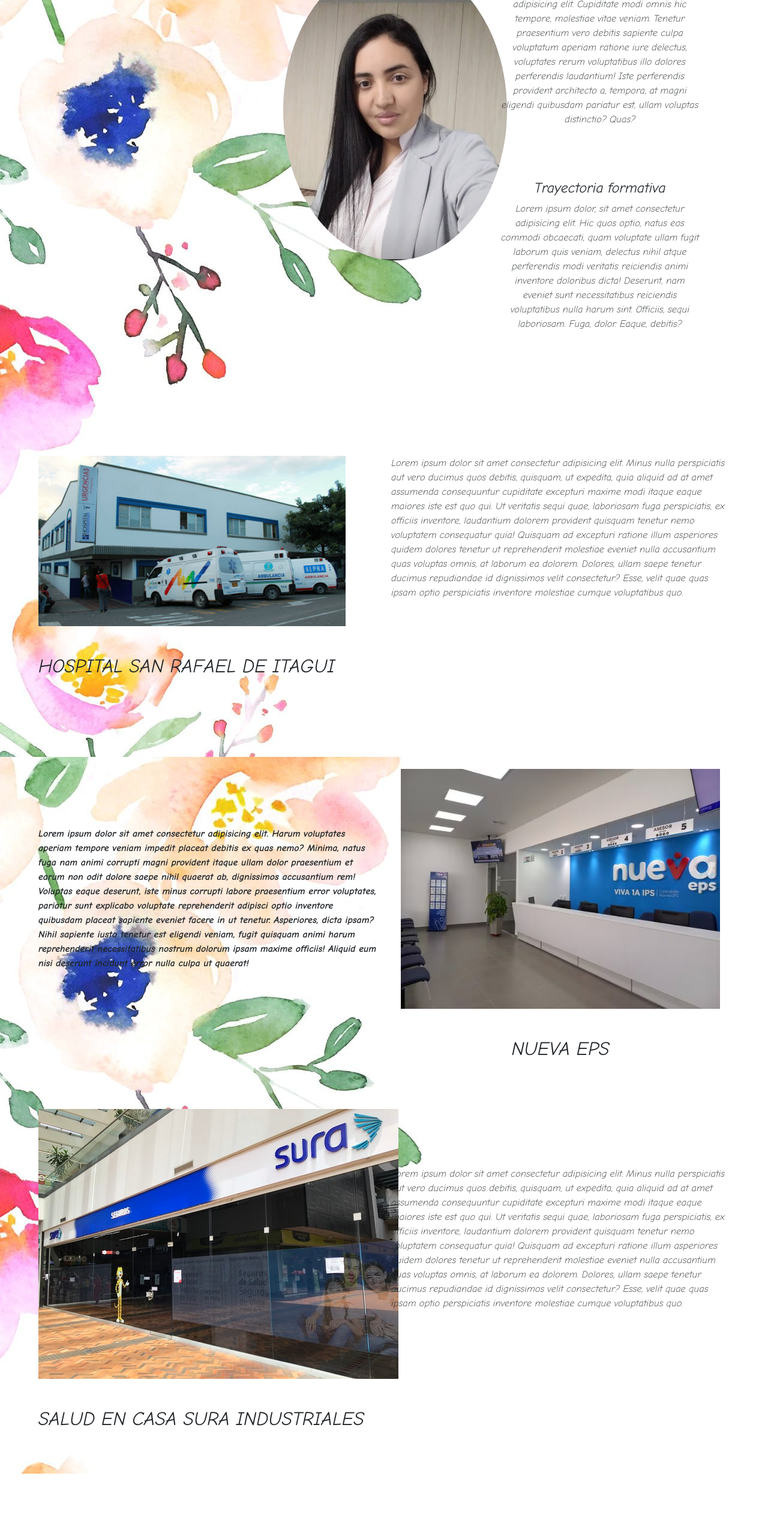
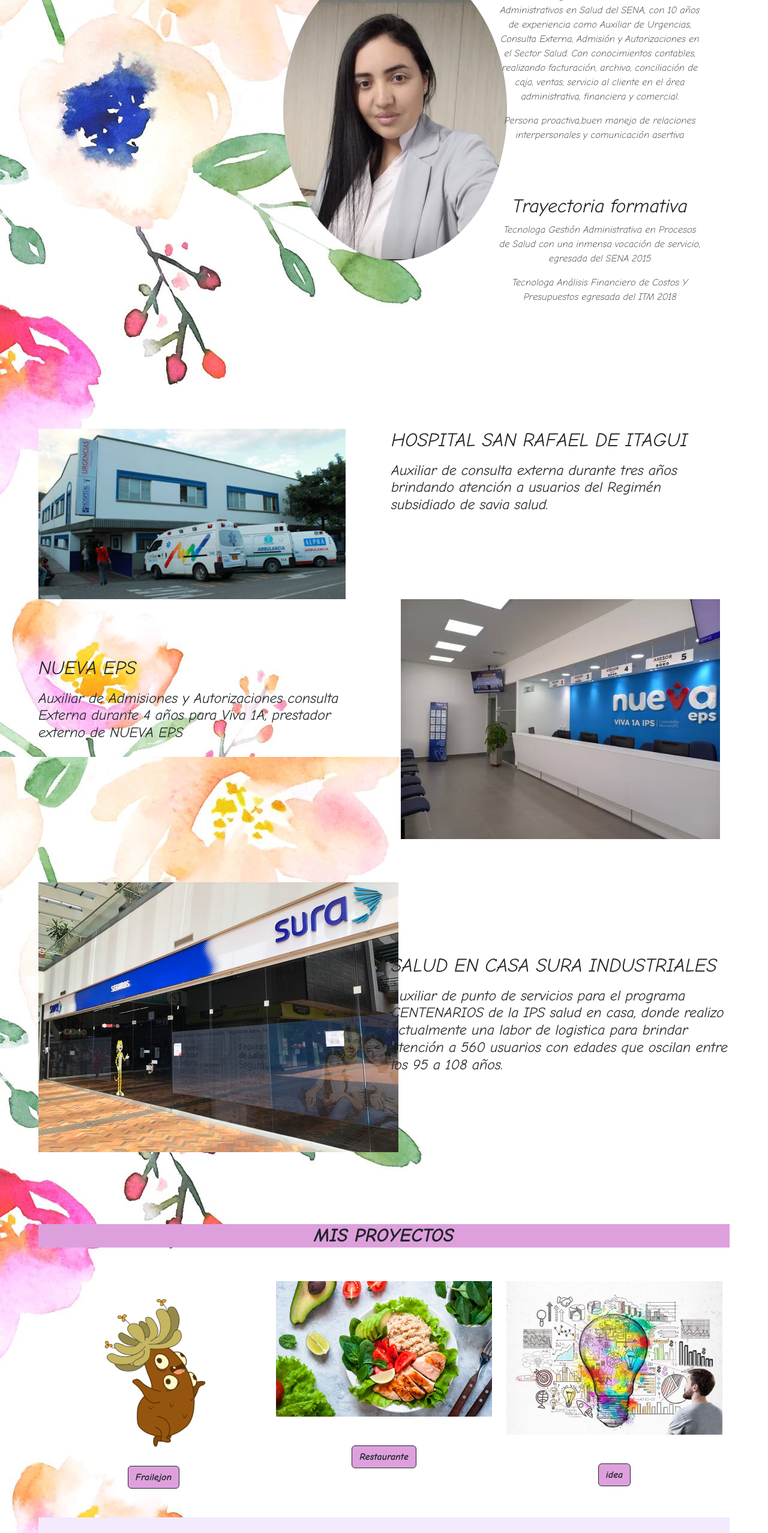
Before and after one commit to Marcelita1988/portafolio-personal, a plain HTML site: page index.html in a window 1280 px wide. Shown: the part 240-2796 px from the top of the page at 60% size. Before the commit the page ends 2697 px from the top, so only its background shows below. Drawn offline with nearby package versions, Linux system fonts and the light colour scheme.

Commit message:
proyecto final

```diff
--- a/assets/styles/estilos.css
+++ b/assets/styles/estilos.css
@@ -12,3 +12,14 @@
     font-weight: 300;
     font-style: italic;
 }
+
+a{
+    text-decoration: none;
+}
+.fondo{
+    background-color: blueviolet;
+}
+
+.fondoboton{
+    background-color: plum;
+}
--- a/index.html
+++ b/index.html
@@ -13,6 +13,10 @@
 <link rel="preconnect" href="https://fonts.gstatic.com" crossorigin>
 <link href="https://fonts.googleapis.com/css2?family=Comic+Neue:ital,wght@0,300;0,400;0,700;1,300;1,400;1,700&family=Indie+Flower&family=Mali:ital,wght@0,200;0,300;0,400;0,500;0,600;0,700;1,200;1,300;1,400;1,500;1,600;1,700&display=swap" rel="stylesheet">
 
+<link
+      rel="stylesheet"
+      href="https://cdn.jsdelivr.net/npm/bootstrap-icons@1.11.3/font/bootstrap-icons.min.css"
+    />
 
 </head>
 <body class="fuente">
@@ -49,14 +53,22 @@
                     <img src="./assets/img/fotoperfil.jpg" alt="foto" class="rounded-circle" height="500">
                 </div>
                 <div class="col-4">
-                    <h4>Trayectoria Profesional</h4>
+                    <h2>Trayectoria Profesional</h2>
 
-                    <p>Lorem ipsum dolor sit amet consectetur adipisicing elit. Cupiditate modi omnis hic tempore, molestiae vitae veniam. Tenetur praesentium vero debitis sapiente culpa voluptatum aperiam ratione iure delectus, voluptates rerum voluptatibus illo dolores perferendis laudantium! Iste perferendis provident architecto a, tempora, at magni eligendi quibusdam pariatur est, ullam voluptas distinctio? Quas?</p>
+                    <p>Tecnóloga en Gestión de Procesos Administrativos en Salud del SENA, con 10 años de
+                        experiencia como Auxiliar de Urgencias, Consulta Externa, Admisión y
+                        Autorizaciones en el Sector Salud. Con conocimientos contables,
+                        realizando facturación, archivo, conciliación de caja, ventas, servicio al cliente en
+                        el área administrativa, financiera y comercial. </p>
+                        <p>Persona proactiva,buen manejo de relaciones interpersonales y comunicación asertiva</p>
+
                     <br><br><br>
 
-                    <h4>Trayectoria formativa</h4>
+                    <h2>Trayectoria formativa</h2>
 
-                    <p>Lorem ipsum dolor, sit amet consectetur adipisicing elit. Hic quos optio, natus eos commodi obcaecati, quam voluptate ullam fugit laborum quis veniam, delectus nihil atque perferendis modi veritatis reiciendis animi inventore doloribus dicta! Deserunt, nam eveniet sunt necessitatibus reiciendis voluptatibus nulla harum sint. Officiis, sequi laboriosam. Fuga, dolor. Eaque, debitis?</p>
+                    <p> Tecnologa  Gestión Administrativa en Procesos de Salud con una inmensa vocación de servicio, egresada del SENA 2015</p>
+
+                    <p> Tecnologa Análisis Financiero de Costos Y Presupuestos egresada del ITM 2018</p>
                 </div>
             </div>
         </section>
@@ -66,30 +78,30 @@
             <div class="row">
                 <div class="col-6">
                     <img src="./assets/img/sanrafael.jpg" alt="San Rafael" >
-                    <br><br><br>
 
-                    <h2>HOSPITAL SAN RAFAEL DE ITAGUI</h2>
+
+
 
                 </div>
                 <div class="col-6">
+                    <h2>HOSPITAL SAN RAFAEL DE ITAGUI</h2>
                     <p>
-                        Lorem ipsum dolor sit amet consectetur adipisicing elit. Minus nulla perspiciatis aut vero ducimus quos debitis, quisquam, ut expedita, quia aliquid ad at amet assumenda consequuntur cupiditate excepturi maxime modi itaque eaque maiores iste est quo qui. Ut veritatis sequi quae, laboriosam fuga perspiciatis, ex officiis inventore, laudantium dolorem provident quisquam tenetur nemo voluptatem consequatur quia! Quisquam ad excepturi ratione illum asperiores quidem dolores tenetur ut reprehenderit molestiae eveniet nulla accusantium quas voluptas omnis, at laborum ea dolorem. Dolores, ullam saepe tenetur ducimus repudiandae id dignissimos velit consectetur? Esse, velit quae quas ipsam optio perspiciatis inventore molestiae cumque voluptatibus quo.
+                        <h4>Auxiliar de consulta externa durante tres años brindando atención a usuarios del Regimén subsidiado de savia salud.</h4>
                     </p>
                 </div>
             </div>
         </section>
 
         <section>
-            <br><br><br><br><br><br>
+
             <div class="row">
                 <div class="col-6 fw-bold">
                     <br><br><br><br>
-                   <p>Lorem ipsum dolor sit amet consectetur adipisicing elit. Harum voluptates aperiam tempore veniam impedit placeat debitis ex quas nemo? Minima, natus fuga nam animi corrupti magni provident itaque ullam dolor praesentium et earum non odit dolore saepe nihil quaerat ab, dignissimos accusantium rem! Voluptas eaque deserunt, iste minus corrupti labore praesentium error voluptates, pariatur sunt explicabo voluptate reprehenderit adipisci optio inventore quibusdam placeat sapiente eveniet facere in ut tenetur. Asperiores, dicta ipsam? Nihil sapiente iusto tenetur est eligendi veniam, fugit quisquam animi harum reprehenderit necessitatibus nostrum dolorum ipsam maxime officiis! Aliquid eum nisi deserunt incidunt error nulla culpa ut quaerat!</p>
+                    <h2>NUEVA EPS</h2>
+                   <p><H4>Auxiliar de Admisiones y Autorizaciones consulta Externa durante  4 años para Viva 1A, prestador externo de NUEVA EPS </H4></p>
                 </div>
                 <div class="col-6 text-center">
                   <img src="./assets/img/nuevaeps.avif" alt="nueva eps" height="400">
-                  <br><br><br>
-                  <h2>NUEVA EPS</h2>
 
                 </div>
             </div>
@@ -98,18 +110,82 @@
         <div class="row">
             <div class="col-6">
                 <img src="./assets/img/sura.png" alt="Sura">
-                <br><br><br>
-                <h2> SALUD EN CASA SURA INDUSTRIALES</h2>
+
             </div>
             <div class="col-6">
-                <br><br><br><br>
+                <br><br><br><br><br>
+
+
+                <h2> SALUD EN CASA SURA INDUSTRIALES</h2>
                 <p>
-                    Lorem ipsum dolor sit amet consectetur adipisicing elit. Minus nulla perspiciatis aut vero ducimus quos debitis, quisquam, ut expedita, quia aliquid ad at amet assumenda consequuntur cupiditate excepturi maxime modi itaque eaque maiores iste est quo qui. Ut veritatis sequi quae, laboriosam fuga perspiciatis, ex officiis inventore, laudantium dolorem provident quisquam tenetur nemo voluptatem consequatur quia! Quisquam ad excepturi ratione illum asperiores quidem dolores tenetur ut reprehenderit molestiae eveniet nulla accusantium quas voluptas omnis, at laborum ea dolorem. Dolores, ullam saepe tenetur ducimus repudiandae id dignissimos velit consectetur? Esse, velit quae quas ipsam optio perspiciatis inventore molestiae cumque voluptatibus quo.
+                    <h4>Auxiliar de punto de servicios para el programa CENTENARIOS de la IPS salud en casa, donde realizo actualmente una labor de logistica para  brindar atención a 560 usuarios con edades que oscilan entre los 95 a 108 años. </h4>
                 </p>
             </div>
         </div>
     </section>
 
+    <section class="container-fluid text text-center justify-content-end ">
+        <br><br><br>
+        <div class="row my-5 justify-content-center text-center">
+
+            <h2 class="fw-bold fondoboton">MIS PROYECTOS</h2>
+            <div class="col-4 mt-5">
+              <img
+                src="./assets/img/frailejon.png"
+                alt="frailejon"
+                class="img-fluid mb-2"
+              />
+              <a href="https://frailejon1988.vercel.app/" class="mx-5 btn btn-outline-dark fondoboton fw-bold">Frailejon</a>
+
+            </div>
+            <div class="col-4 mt-5">
+              <img src="./assets/img/alimentos.jpg" alt="plato" class="img-fluid" />
+              <a href="https://restaurantelina.vercel.app/" class="mt-5 btn btn-outline-dark fondoboton fw-bold">Restaurante</a>
+
+            </div>
+            <div class="col-4 mt-5">
+              <img src="./assets/img/idea.jpg" alt="Interfaz sura" class="img-fluid" />
+              <a href="https://interfazsura.vercel.app/" class="mt-5 btn btn-outline-dark fondoboton fw-bold">idea</a>
+
+            </div>
+          </div>
+    </section>
+    <section class="container-fluid fondomenu fw-bold p-5 mt-5">
+        <div class="row text- black ">
+          <div class="col-6 text-start border-end p-5" >
+            <img
+              src="./assets/img/secretaria.jpg"
+              alt="logo"
+              width="200" height="100"
+            />
+            <br><br><br>
+            <p>
+              Dirección: Carrera 43D No 10-30, Medellín, Colombia.
+
+              Ubicado entre la calle 10 y la 10A, dos cuadras abajo del Parque del Poblado.
+              <br><br>
+              Horarios: Lunes a sábado de 12:00pm a 2:45pm y de 6:00pm a 10:00pm
+              <br><br>
+              Telefono: (604) 3112537 Whatsapp: (312) 833 0240
+            </p>
+
+          </div>
+          <div class="col-6 text-start ">
+            <a href="http://www.facebook.com" target="_blank">
+                <i class="bi bi-facebook fs-1 text-black ms-5 p-5"></i>
+              </a>
+              <a href="http://www.whatsapp.com" target="_blank">
+                <i class="bi bi-whatsapp fs-1 text-black ms-5 p-5 "></i>
+              </a>
+              <a href="http://www.twiter.com" target="_blank">
+                <i class="bi bi-twitter fs-1 text-black ms-5 p-5 "></i>
+              </a>
+
+
+          </div>
+        </div>
+      </section>
+
     </main>
     <script src="https://cdn.jsdelivr.net/npm/bootstrap@5.3.2/dist/js/bootstrap.bundle.min.js" integrity="sha384-C6RzsynM9kWDrMNeT87bh95OGNyZPhcTNXj1NW7RuBCsyN/o0jlpcV8Qyq46cDfL" crossorigin="anonymous"></script>
 </body>
```
Also changed, not shown: assets/img/alimentos.jpg (added), assets/img/frailejon.png (added), assets/img/idea.jpg (added), assets/img/secretaria.jpg (added).
